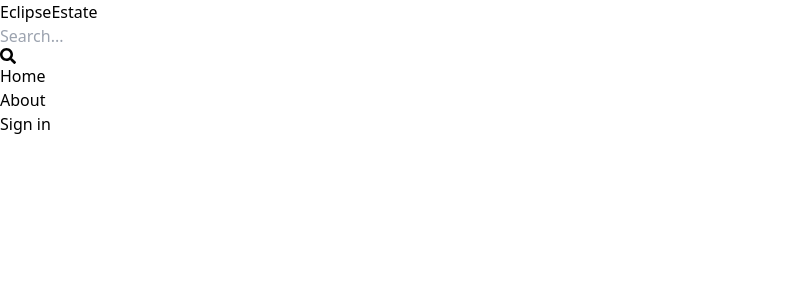
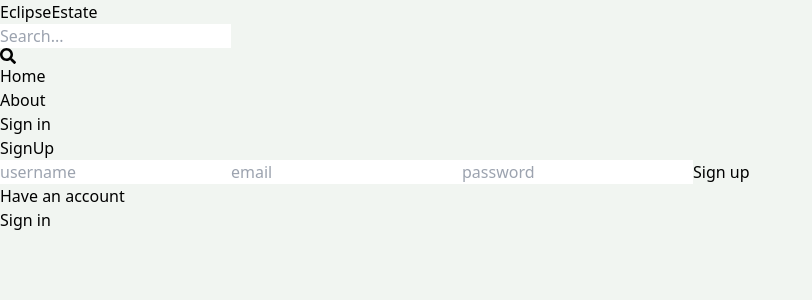
Before and after one commit to Rajkumar3754/RealEstate-fullstack-app, a React (Vite) app in the folder client/: page /Sign-up in a window 1280 px wide. Shown: the top 300 px of the page, without its empty margins (0-812 px from the left). Built offline with nearby package versions, Linux system fonts and the light colour scheme.

Commit message:
created signup page ui

```diff
--- a/client/src/App.jsx
+++ b/client/src/App.jsx
@@ -6,6 +6,7 @@
 import SignOut from './pages/SignOut'
 import Profile from './pages/Profile'
 import Header from './Components/Header'
+import SignUp from './pages/SignUp'
 
 export default function App() {
   return (
@@ -18,6 +19,7 @@
       <Route path='/'  element={<Home />}/>
       <Route path='/About'  element={<About />}/>
       <Route path='/Sign-in'  element={<Signin />}/>
+      <Route path='/Sign-up'  element={<SignUp />}/>
       <Route path='/Sign-out'  element={<SignOut />}/>
       <Route path='/Profile'  element={<Profile />}/>
 
--- a/client/src/index.css
+++ b/client/src/index.css
@@ -1,3 +1,9 @@
 @tailwind base;
 @tailwind components;
 @tailwind utilities;
+
+
+
+body{
+    background-color: rgb(241,245,241);
+}
--- /dev/null
+++ b/client/src/pages/SignUp.jsx
@@ -0,0 +1,27 @@
+import React from 'react'
+import { Link } from 'react-router-dom'
+
+export default function SignUp() {
+  return (
+    <div className='p-3 max-w-lg mx-auto'>
+    <h1 className='text-3xl text-center font-semibold m-7'>SignUp</h1>
+
+    <form className='flex flex-col gap-4'>
+
+        <input type="text" placeholder='username' className='border p-3 rounded-lg' id='username' />
+        <input type="email" placeholder='email' className='border p-3 rounded-lg' id='email' />
+        <input type="password" placeholder='password' className='border p-3 rounded-lg' id='password' />
+
+        <button className='bg-slate-700 text-white p-3 rounded-lg uppercase hover:opacity-95 disabled:opacity-80'>Sign up</button>
+
+    </form>
+
+    <div className='flex gap-2 mt-5'>
+        <p>Have an account</p>
+        <Link to='/Sign-in'>
+           <span className='text-black font-semibold underline'>Sign in</span>
+        </Link>
+    </div>
+    </div>
+  )
+}
--- a/client/src/pages/Signin.jsx
+++ b/client/src/pages/Signin.jsx
@@ -3,7 +3,7 @@
 export default function Signin() {
   return (
     <div>
-       Signin
+       Sign-in
     </div>
   )
 }
```
